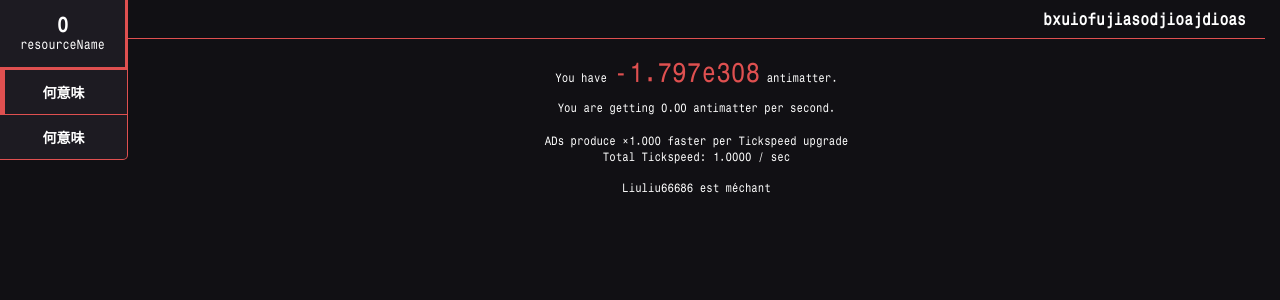
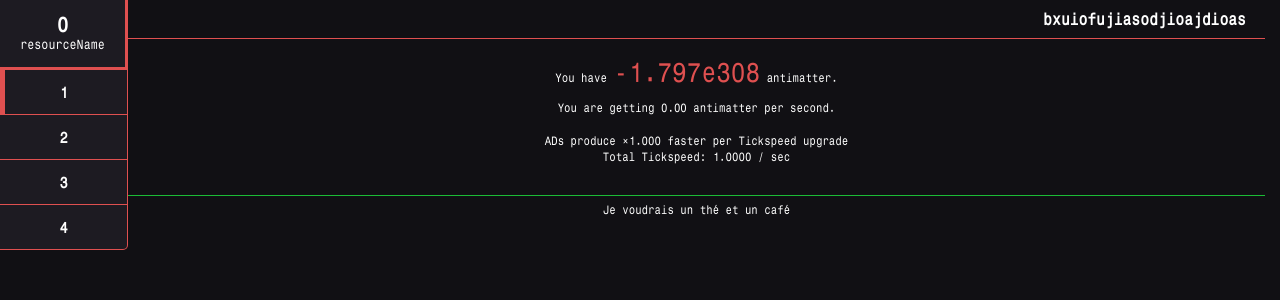
Before and after one commit to VeryrrDefine/ADVue3, a Vue app: page / in a window 1280 px wide. Shown: the top 300 px of the page. Built offline with nearby package versions, Linux system fonts and the light colour scheme.

Commit message:
added some contents

```diff
--- a/src/App.tsx
+++ b/src/App.tsx
@@ -20,7 +20,7 @@ export default defineComponent({
                 <NewsTicker />
                 <div class="tab-container">
                   <HeaderPrestigeGroup />
-                  Liuliu66686 est méchant
+                  Je voudrais un thé et un café
                 </div>
               </div>
             </div>
--- a/src/components/ui-modes/HeaderPrestigeGroup.tsx
+++ b/src/components/ui-modes/HeaderPrestigeGroup.tsx
@@ -4,12 +4,17 @@ import HeaderCenterContainer from './prestige-header/HeaderCenterContainer'
 export default defineComponent({
   setup() {
     return () => (
-      <div class="c-prestige-info-blocks">
-        <HeaderCenterContainer />
-        {/* <HeaderEternityContainer class="l-game-header__eternity" />
+      <>
+        <div class="c-prestige-info-blocks">
+          <HeaderCenterContainer />
+          {/* <HeaderEternityContainer class="l-game-header__eternity" />
     <HeaderCenterContainer class="l-game-header__center" />
     <HeaderInfinityContainer class="l-game-header__infinity" /> */}
-      </div>
+        </div>
+        <div class="information-header">
+          <div></div>
+        </div>
+      </>
     )
   },
 })
--- a/src/components/ui-modes/modern/ModernTabButton.tsx
+++ b/src/components/ui-modes/modern/ModernTabButton.tsx
@@ -5,7 +5,7 @@ export default defineComponent({
   setup(props, ctx) {
     return () => (
       <>
-        {(['1', '2'] as const).map((x) => (
+        {(['1', '2', '3', '4'] as const).map((x) => (
           <div
             // v-if="!isHidden && isAvailable"
             // :class="[classObject, tab.config.UIClass]"
@@ -20,18 +20,22 @@ export default defineComponent({
               class="l-tab-btn-inner"
               // @click="tab.show(true)"
             >
-              何意味
+              {x}
               {/* <div
                 // v-if="hasNotification"
                 class="fas fa-circle-exclamation l-notification-icon"
               /> */}
             </div>
             <div class="subtabs">
-              {(['那', '我', '问', '你'] as const).map((x) => (
+              {([Number(x) * 4, Number(x) * 9] as const).map((y) => (
                 <div
                   // v-if="subtabVisibilities[index]"
                   // :key="index"
-                  class="o-tab-btn o-tab-btn--subtab o-subtab-btn--active"
+                  class={[
+                    'o-tab-btn',
+                    'o-tab-btn--subtab',
+                    y == Number(x) * 4 && 'o-subtab-btn--active',
+                  ]}
                   // :class="
                   //   [tab.config.UIClass,
                   //   {'o-subtab-btn--active': isCurrentSubtab(subtab.id)}]
@@ -39,7 +43,7 @@ export default defineComponent({
                   // @click="subtab.show(true)"
                 >
                   {/* <span v-html="subtab.symbol" /> */}
-                  {x}
+                  {y}
                   {/* <div
                   // v-if="subtab.hasNotification"
                   class="fas fa-circle-exclamation l-notification-icon"
```
